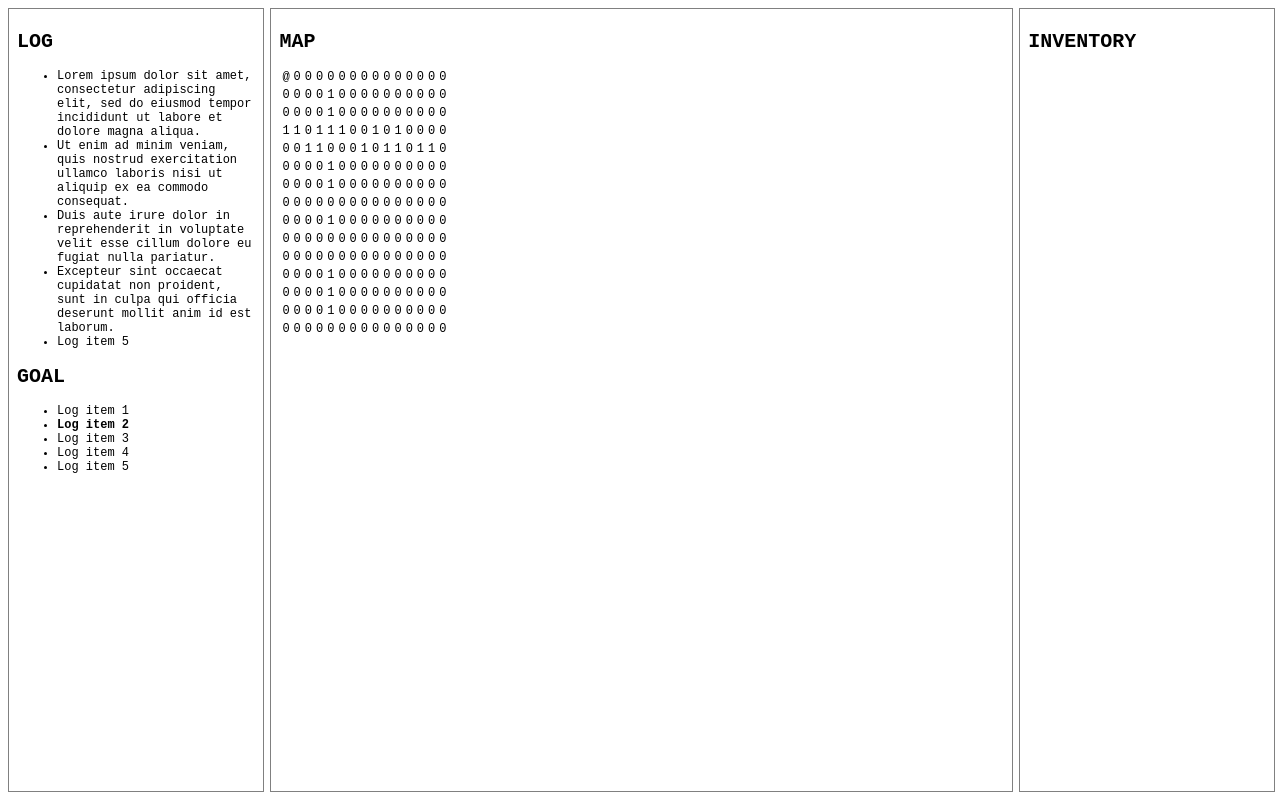
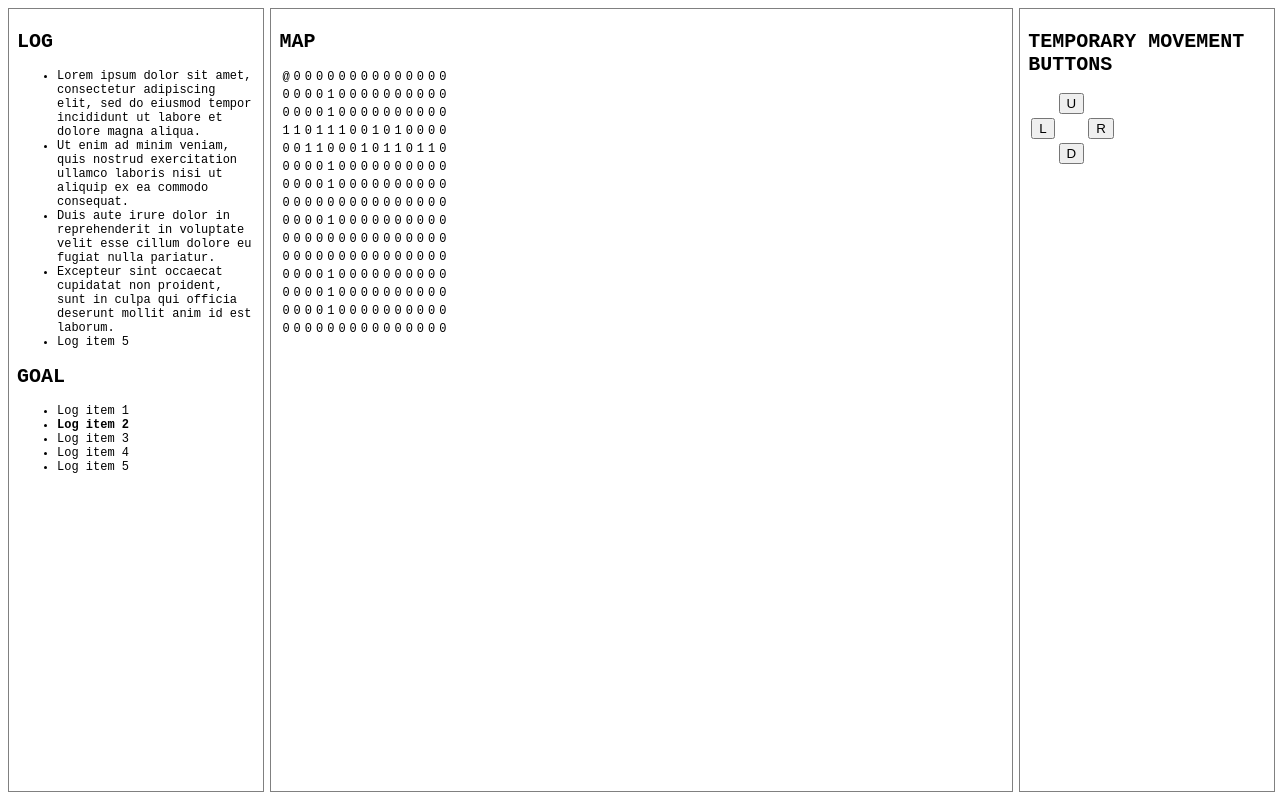
Before and after one commit to sfpatten/plym_comp1004, a plain HTML site: page main.html in a window 1280 px wide. Drawn offline with Linux system fonts and the light colour scheme.

Commit message:
add player movement via buttons

```diff
--- a/main.html
+++ b/main.html
@@ -41,7 +41,12 @@
 
       <!-- Stats and inventory -->
       <div class="overworld-grid-box" id="statsInventory">
-        <h1>INVENTORY</h1>
+        <h1>TEMPORARY MOVEMENT BUTTONS</h1>
+        <table>
+        <tr><td></td> <td><button onclick="movePlayerTemp('U')">U</button></td> <td></td></tr>
+        <tr><td><button onclick="movePlayerTemp('L')">L</button></td> <td></td> <td><button onclick="movePlayerTemp('R')">R</button></td></tr>
+        <tr><td></td> <td><button onclick="movePlayerTemp('D')">D</button></td> <td></td></tr>
+        </table>
       </div>
 
 
--- a/main.js
+++ b/main.js
@@ -93,8 +93,31 @@ function render() {
     game.overworld.renderOntoOverworldTable(); // this will change based on where we are when there are multiple Level classes to traverse in future, but for now, one is enough.
 
     // now the player
+        // note - it assumes the player is within bounds of the map, if it is not, it will come up with an exception
     document.getElementById("overworld-map-display").rows[game.player.ypos].cells[game.player.xpos].innerHTML = "@";
 
+}
+
+function movePlayerTemp(dir) { // a temporary function
+    // TODO: implement a switch case
+    if (dir == 'U') {
+        if (game.player.ypos > 0) {
+            game.player.ypos -= 1;
+        }
+    } else if (dir == 'D') {
+        if (game.player.ypos < game.overworld.size - 1) {
+            game.player.ypos += 1;
+        }
+    } else if (dir == 'L') {
+        if (game.player.xpos > 0) {
+            game.player.xpos -= 1;
+        }
+    } else if (dir == 'R') {
+        if (game.player.xpos < game.overworld.size - 1) {
+            game.player.xpos += 1;
+        }
+    }
+    render();
 }
 
 let game = new Game();
```
